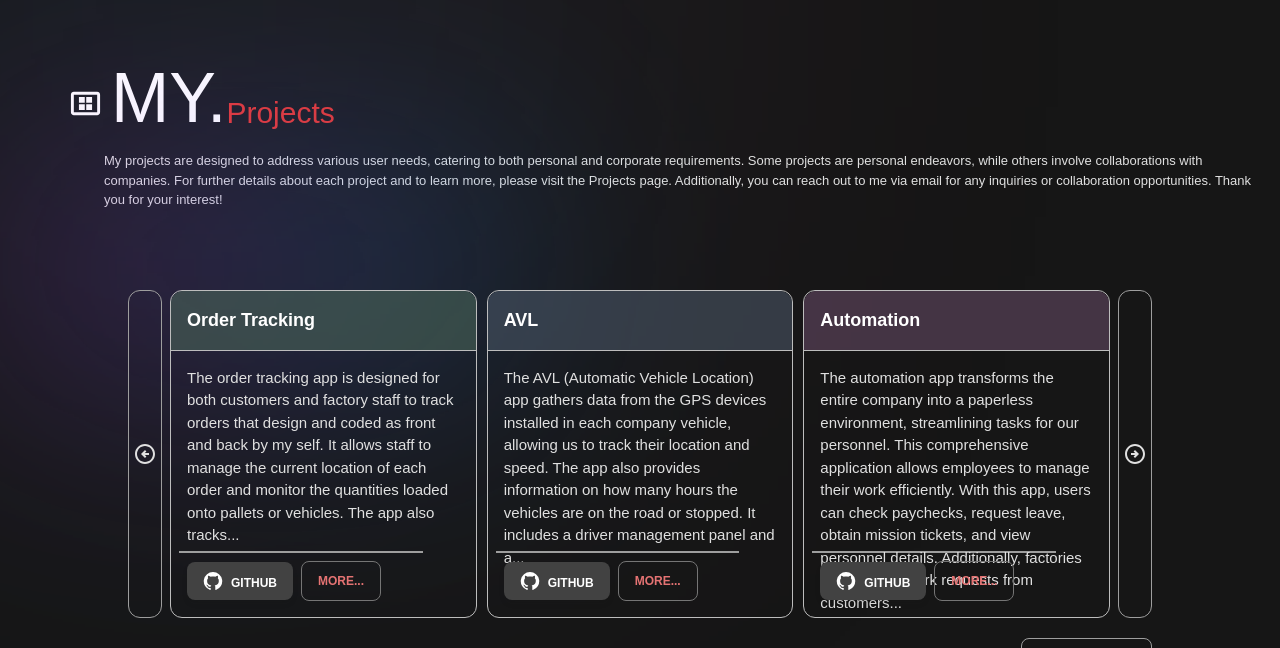
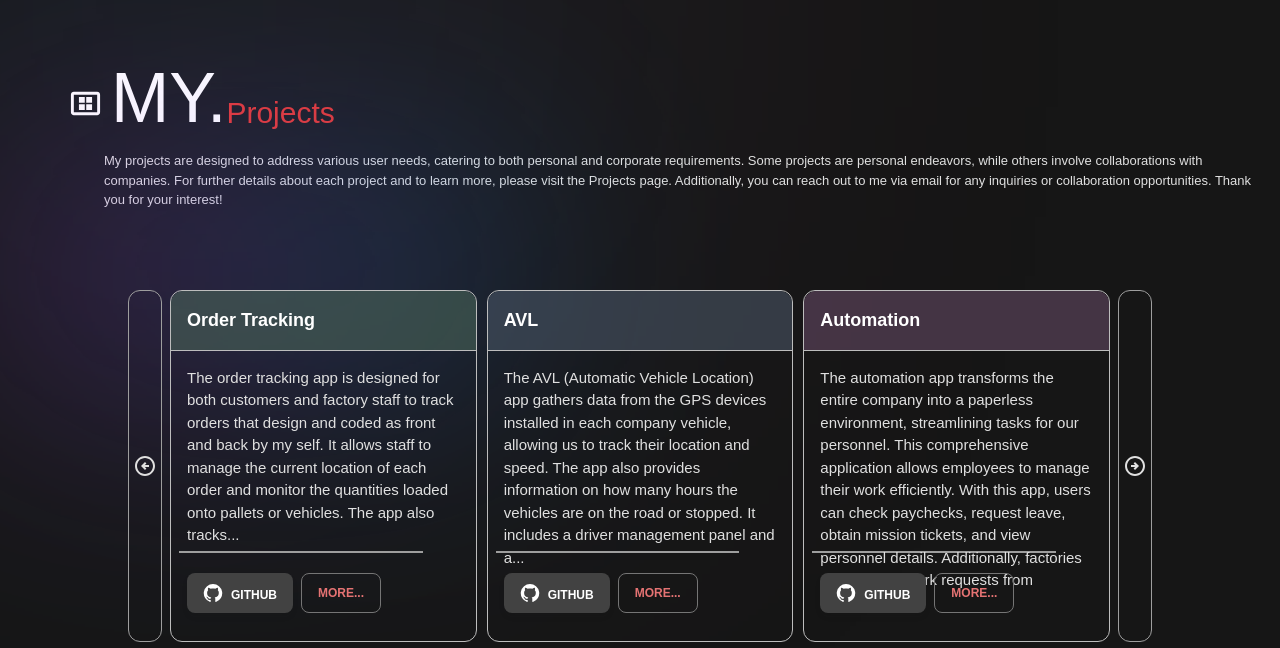
Before and after one commit to Shayangstp/Portfolio, a Next.js app: page /en in a window 1280 px wide. Shown: the part 2827-3475 px from the top of the page. Built offline with nearby package versions, Linux system fonts and the light colour scheme.

Commit message:
project card update

```diff
--- a/app/Home.jsx
+++ b/app/Home.jsx
@@ -13,7 +13,7 @@ import Footer from "./components/Footer";
 import SklillsP2 from "./components/SklillsP2";
 import { useLocale } from "next-intl";
 // import PageReLoader from "./components/PageReLoader";
-import Head from 'next/head';
+import Head from "next/head";
 
 const Home = () => {
   const localeActive = useLocale();
@@ -25,7 +25,9 @@ const Home = () => {
         <Hero />
         <SklillsP2 />
         <Projects />
-        <Contact />
+        <div id="email">
+          <Contact />
+        </div>
         <Footer />
       </div>
     </div>
--- a/app/components/Contact.jsx
+++ b/app/components/Contact.jsx
@@ -211,7 +211,6 @@ const Contact = () => {
 
   return (
     <div
-      id="email"
       dir={localeActive === "fa" ? "rtl" : "ltr"}
       className="h-[85vh] relative max-w-[1440px] w-[100vw] mt-10 md:mt-28 p-2"
     >
--- a/app/components/Projects.jsx
+++ b/app/components/Projects.jsx
@@ -216,7 +216,7 @@ const Projects = () => {
                     </p>
                   </CardContent>
                   <div className="border border-gray-500 w-[80%] ms-2"></div>
-                  <CardActions className="ms-2 mb-2 py-5">
+                  <div className="ms-4 mb-2 py-5 flex">
                     <Button
                       size="small"
                       variant="contained"
@@ -237,7 +237,7 @@ const Projects = () => {
                     >
                       <span className="mt-1 mb-1">{t("readMoreBtn")}</span>
                     </Button>
-                  </CardActions>
+                  </div>
                 </div>
                 {/* <AnimatePresence initial={false}>
                   {selectedId === index && (
```
